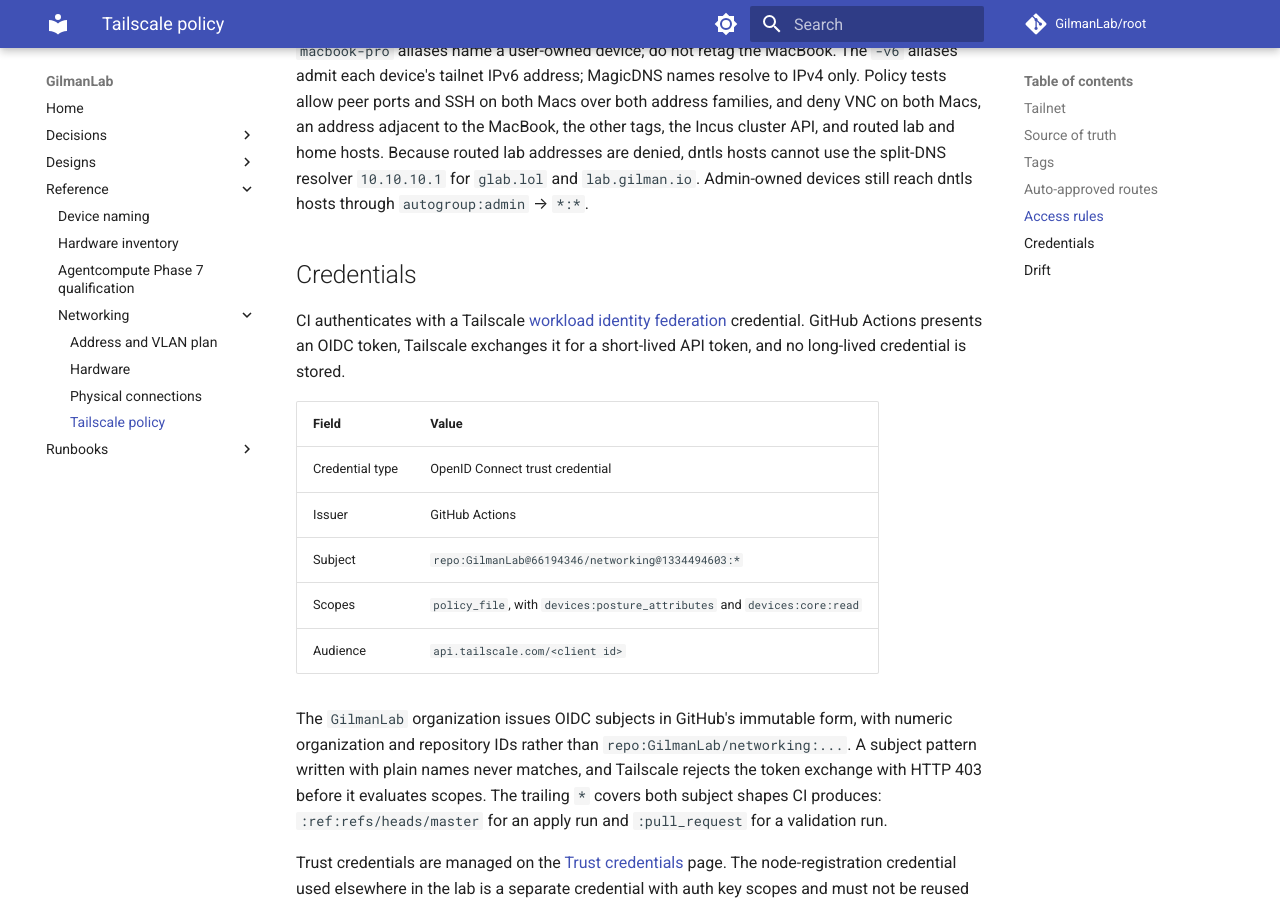
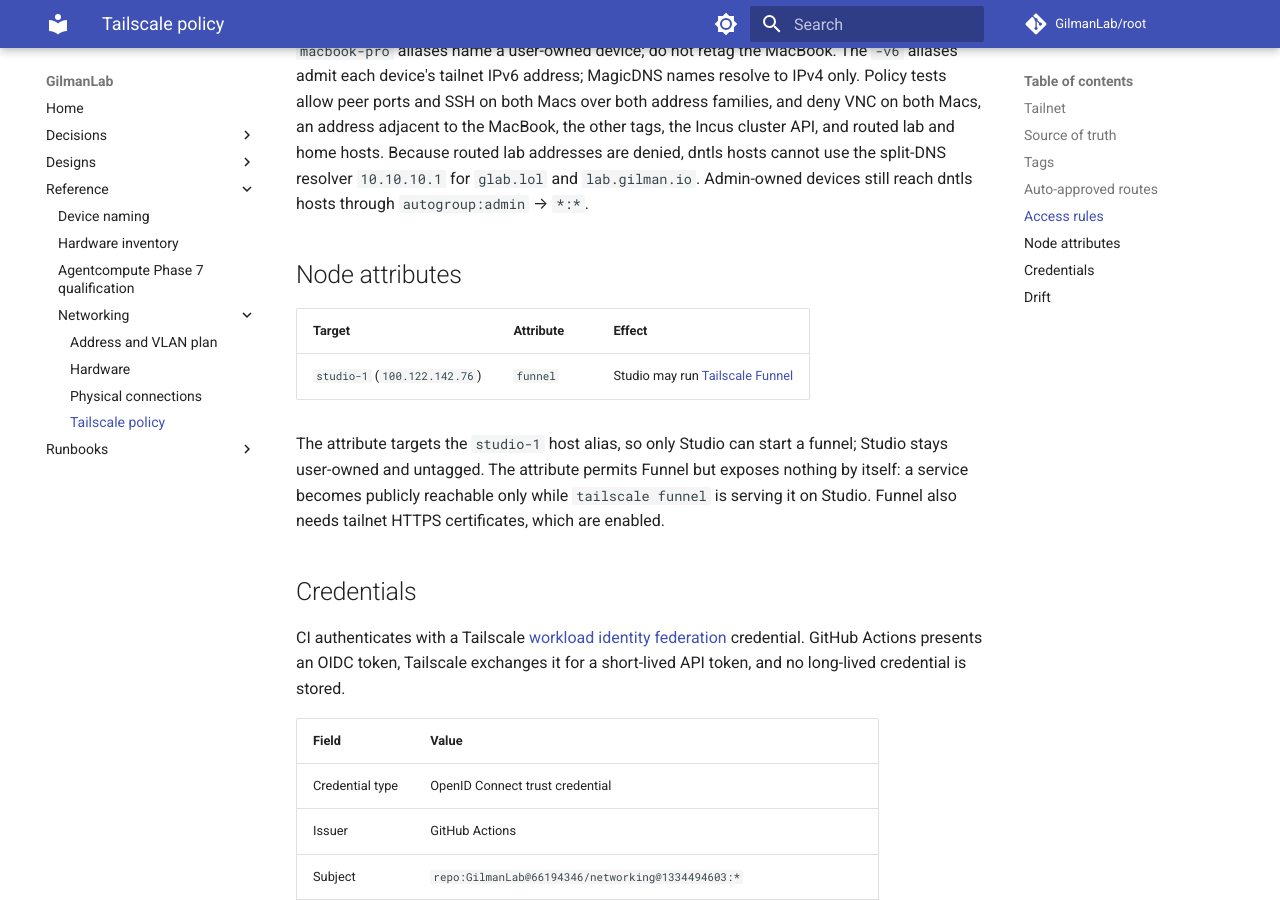
Before and after one commit to GilmanLab/root, an MkDocs documentation site: the page built from docs/docs/reference/networking/tailscale-policy.md, in a window 1280 px wide and 900 px high, scrolled down 2937 px. Built offline with MkDocs 1.6.1 and Material for MkDocs 9.7.7, drawn with Linux system fonts in a browser that asks for light colours; comment, search, counter and statistics services are not loaded; some of the changed text lies outside the part shown.

Commit message:
docs(networking): document Funnel node attribute for Studio (#67)
Companion to GilmanLab/networking#29, which grants the funnel node attribute to the studio-1 host alias.

```diff
--- a/docs/docs/reference/networking/tailscale-policy.md
+++ b/docs/docs/reference/networking/tailscale-policy.md
@@ -6,8 +6,8 @@ description: Tailnet identity, policy file location, tags, and the credentials t
 # Tailscale policy
 
 The tailnet policy file is the canonical definition of tag ownership,
-auto-approved subnet routes, network access rules, and Tailscale SSH access. It
-is applied by CI, not by hand;
+auto-approved subnet routes, node attributes, network access rules, and
+Tailscale SSH access. It is applied by CI, not by hand;
 [ADR-0002](../../decisions/0002-manage-tailscale-policy-with-gitops.md) records
 why. To change it, follow the
 [policy change runbook](../../runbooks/tailscale-policy-change.md).
@@ -114,6 +114,18 @@ hosts cannot use the split-DNS resolver `10.10.10.1` for `glab.lol` and
 `lab.gilman.io`. Admin-owned devices still reach dntls hosts through
 `autogroup:admin` → `*:*`.
 
+## Node attributes
+
+| Target | Attribute | Effect |
+| --- | --- | --- |
+| `studio-1` (`100.122.142.76`) | `funnel` | Studio may run [Tailscale Funnel](https://tailscale.com/docs/features/tailscale-funnel) |
+
+The attribute targets the `studio-1` host alias, so only Studio can start a
+funnel; Studio stays user-owned and untagged. The attribute permits Funnel but
+exposes nothing by itself: a service becomes publicly reachable only while
+`tailscale funnel` is serving it on Studio. Funnel also needs tailnet HTTPS
+certificates, which are enabled.
+
 ## Credentials
 
 CI authenticates with a Tailscale
```
Also changed, not shown: docs/docs/runbooks/tailscale-policy-change.md (+2 -1 lines).
